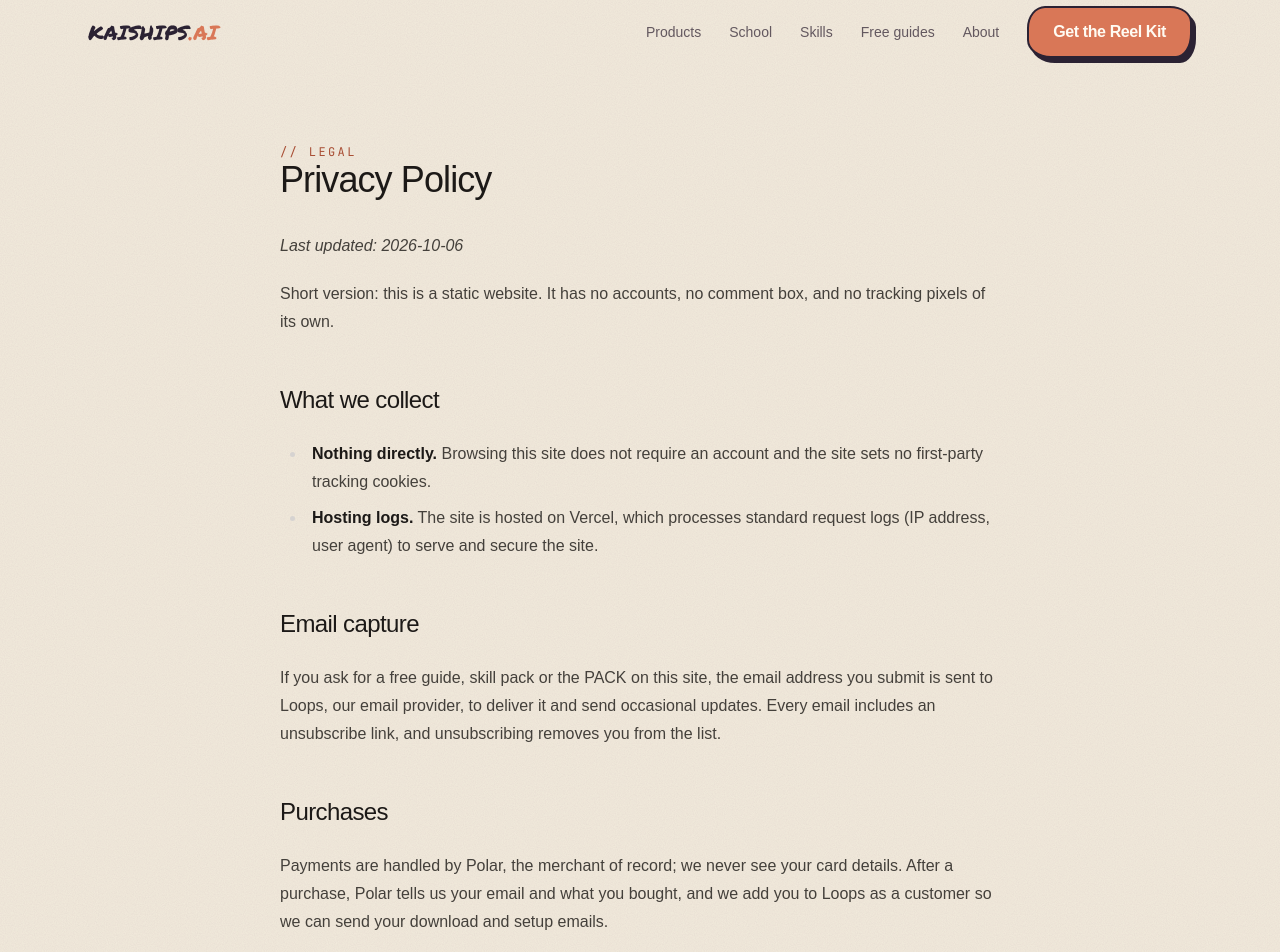
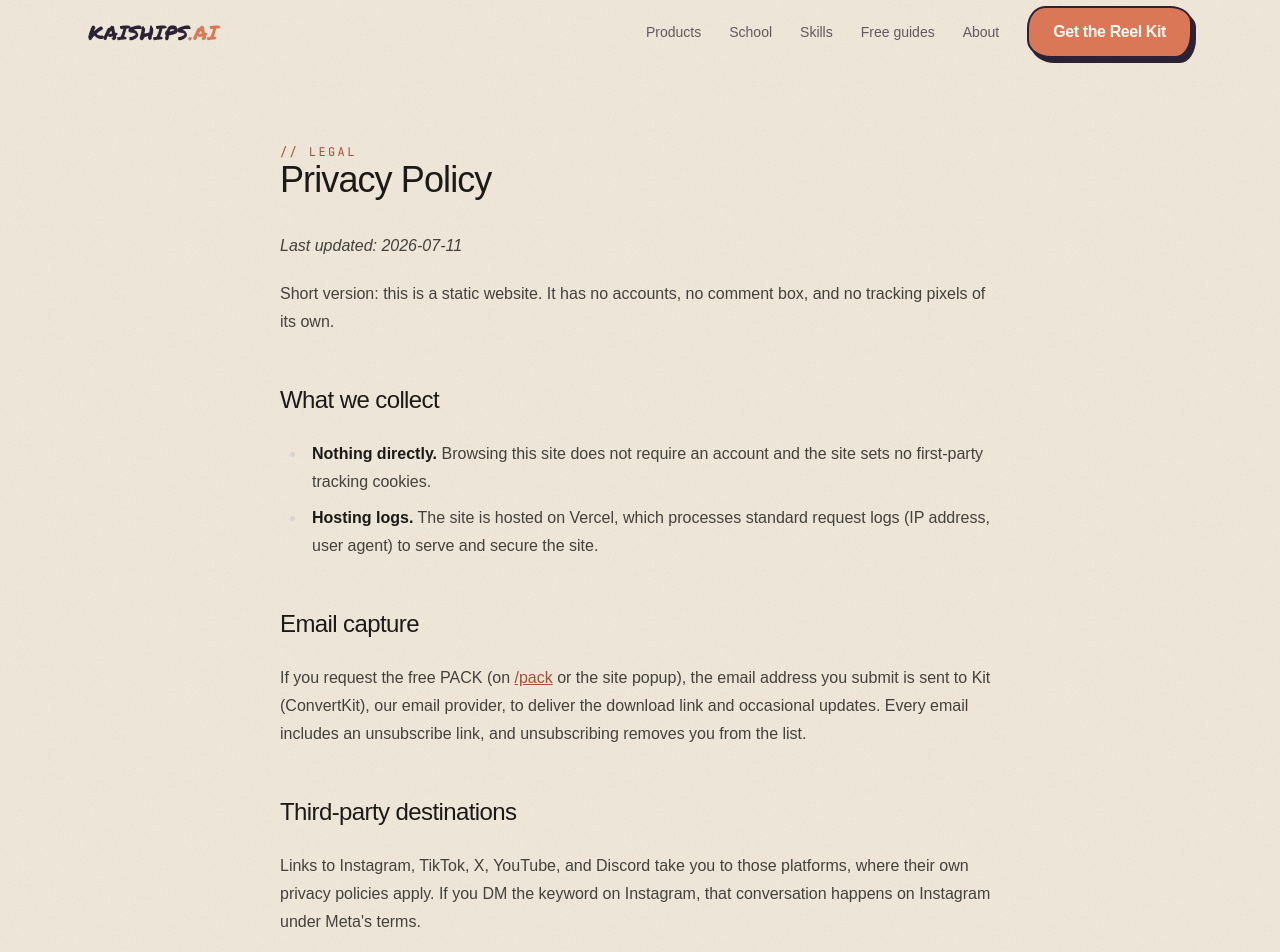
Before and after one commit to Kaiships-ai/website, a Next.js app: page /privacy in a window 1280 px wide. Shown: the top 952 px of the page. Built offline with nearby package versions, Linux system fonts and the light colour scheme; a web font is replaced by a local one.

Commit message:
Revert "Merge pull request #13 from Kaiships-ai/r11-followup"
This reverts commit a81333cca7c1254f2c325a15f1e8be1fa53fbc7b, reversing
changes made to 08ff304ab8e9cead9bc29f3aaefae9f7d59d0821.

```diff
--- a/src/app/privacy/page.tsx
+++ b/src/app/privacy/page.tsx
@@ -16,7 +16,7 @@ export default function PrivacyPage() {
         </p>
         <h1>Privacy Policy</h1>
         <p>
-          <em>Last updated: 2026-10-06</em>
+          <em>Last updated: 2026-07-11</em>
         </p>
         <p>
           Short version: this is a static website. It has no accounts, no
@@ -37,17 +37,11 @@ export default function PrivacyPage() {
         </ul>
         <h2>Email capture</h2>
         <p>
-          If you ask for a free guide, skill pack or the PACK on this site, the
-          email address you submit is sent to Loops, our email provider, to
-          deliver it and send occasional updates. Every email includes an
-          unsubscribe link, and unsubscribing removes you from the list.
-        </p>
-        <h2>Purchases</h2>
-        <p>
-          Payments are handled by Polar, the merchant of record; we never see
-          your card details. After a purchase, Polar tells us your email and
-          what you bought, and we add you to Loops as a customer so we can send
-          your download and setup emails.
+          If you request the free PACK (on <a href="/pack">/pack</a> or the
+          site popup), the email address you submit is sent to Kit
+          (ConvertKit), our email provider, to deliver the download link and
+          occasional updates. Every email includes an unsubscribe link, and
+          unsubscribing removes you from the list.
         </p>
         <h2>Third-party destinations</h2>
         <p>
--- a/src/app/terms/page.tsx
+++ b/src/app/terms/page.tsx
@@ -16,7 +16,7 @@ export default function TermsPage() {
         </p>
         <h1>Terms of Service</h1>
         <p>
-          <em>Last updated: 2026-10-06</em>
+          <em>Last updated: 2026-07-11</em>
         </p>
         <h2>The library</h2>
         <p>
--- a/src/app/thanks/page.tsx
+++ b/src/app/thanks/page.tsx
@@ -37,7 +37,7 @@ export default async function ThanksPage({
         <div className={`${card} mt-8`}>
           <p className="text-lg font-extrabold text-ink">Check your email.</p>
           <p className="text-base leading-relaxed text-ink-2">
-            Polar (the payment company) emails your download links right now. {what}{" "}If it&apos;s not there in a few minutes, look in spam.
+            Polar sends your download links from Polar. {what} If it&apos;s not there in a few minutes, look in spam.
           </p>
         </div>
         <div className="mt-8 flex flex-wrap gap-3">
```
Also changed, not shown: 1 other file (tests, documents, lock files or other folders).
